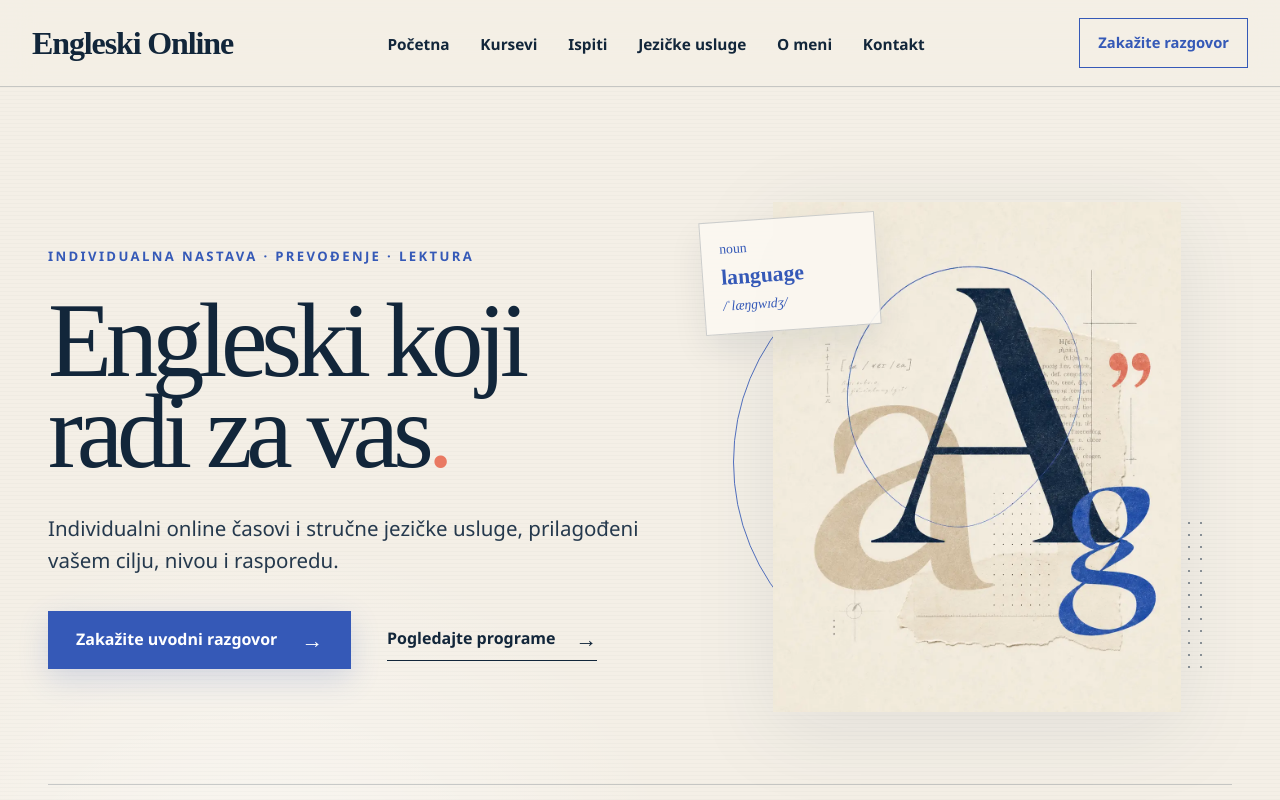
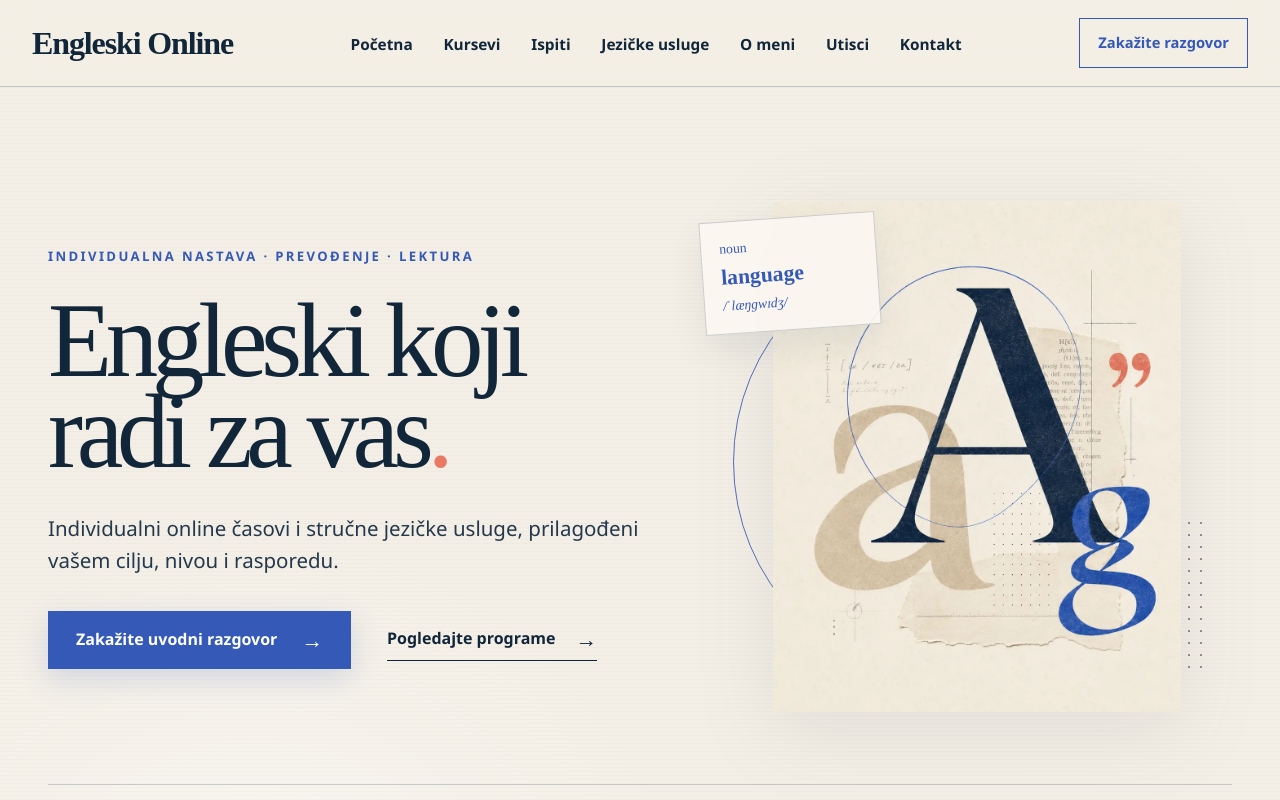
Before and after one commit to zeljko-djokic/engleski-online-cloudflare, a Next.js app: page / in a window 1280 px wide. Shown: the top 800 px of the page. Built offline with nearby package versions, Linux system fonts and the light colour scheme.

Commit message:
Dodaj Utiske u navigaciju

```diff
--- a/app/uredjivanje/editor.tsx
+++ b/app/uredjivanje/editor.tsx
@@ -257,6 +257,7 @@ export function Editor({
             <Field label="Navigacija — ispiti" value={content.labels.navigationExams} onChange={(value) => updateContent((draft) => { draft.labels.navigationExams = value; })} />
             <Field label="Navigacija — usluge" value={content.labels.navigationServices} onChange={(value) => updateContent((draft) => { draft.labels.navigationServices = value; })} />
             <Field label="Navigacija — o meni" value={content.labels.navigationAbout} onChange={(value) => updateContent((draft) => { draft.labels.navigationAbout = value; })} />
+            <Field label="Navigacija — utisci" value={content.labels.navigationTestimonials} onChange={(value) => updateContent((draft) => { draft.labels.navigationTestimonials = value; })} />
             <Field label="Navigacija — kontakt" value={content.labels.navigationContact} onChange={(value) => updateContent((draft) => { draft.labels.navigationContact = value; })} />
             <Field label="Dugme u zaglavlju" value={content.labels.headerCta} onChange={(value) => updateContent((draft) => { draft.labels.headerCta = value; })} />
             <Field label="Mobilna traka — WhatsApp" value={content.labels.mobileCtaWhatsApp} onChange={(value) => updateContent((draft) => { draft.labels.mobileCtaWhatsApp = value; })} />
--- a/components/site-frame.tsx
+++ b/components/site-frame.tsx
@@ -55,6 +55,7 @@ export function SiteHeader({ content }: { content: SiteContent }) {
             <Link href="/ispiti">{labels.navigationExams}</Link>
             <Link href="/usluge">{labels.navigationServices}</Link>
             <Link href="/#o-meni">{labels.navigationAbout}</Link>
+            <Link href="/#utisci">{labels.navigationTestimonials}</Link>
             <Link href="/#kontakt">{labels.navigationContact}</Link>
           </nav>
           <Link className="header-cta" href="/#kontakt">
@@ -67,6 +68,7 @@ export function SiteHeader({ content }: { content: SiteContent }) {
               <Link href="/ispiti">{labels.navigationExams}</Link>
               <Link href="/usluge">{labels.navigationServices}</Link>
               <Link href="/#o-meni">{labels.navigationAbout}</Link>
+              <Link href="/#utisci">{labels.navigationTestimonials}</Link>
               <Link href="/#kontakt">{labels.navigationContact}</Link>
             </nav>
           </details>
--- a/lib/content-model.ts
+++ b/lib/content-model.ts
@@ -84,6 +84,7 @@ export type SiteContent = {
     navigationExams: string;
     navigationServices: string;
     navigationAbout: string;
+    navigationTestimonials: string;
     navigationContact: string;
     headerCta: string;
     mobileMenu: string;
@@ -202,7 +203,7 @@ export type SiteContent = {
 };
 
 export const defaultContent: SiteContent = {
-  schemaVersion: 7,
+  schemaVersion: 8,
   seo: {
     pageTitle: "Online časovi engleskog jezika | Željko Đokić",
     metaDescription:
@@ -233,6 +234,7 @@ export const defaultContent: SiteContent = {
     navigationExams: "Ispiti",
     navigationServices: "Jezičke usluge",
     navigationAbout: "O meni",
+    navigationTestimonials: "Utisci",
     navigationContact: "Kontakt",
     headerCta: "Zakažite razgovor",
     mobileMenu: "Meni",
--- a/lib/site-content.ts
+++ b/lib/site-content.ts
@@ -82,6 +82,10 @@ function migrateLegacyContent(value: unknown): unknown {
     source.schemaVersion = 7;
   }
 
+  if (version < 8) {
+    source.schemaVersion = 8;
+  }
+
   return source;
 }
 
```
